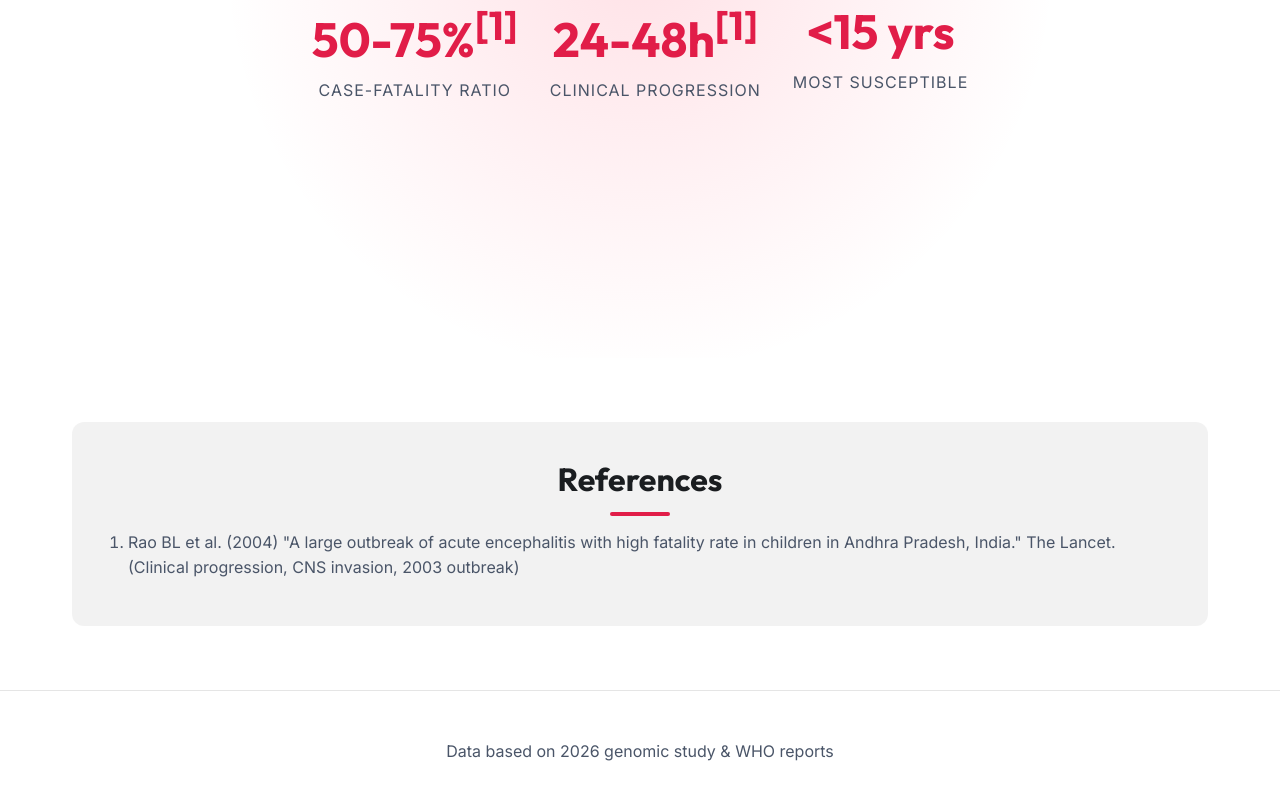
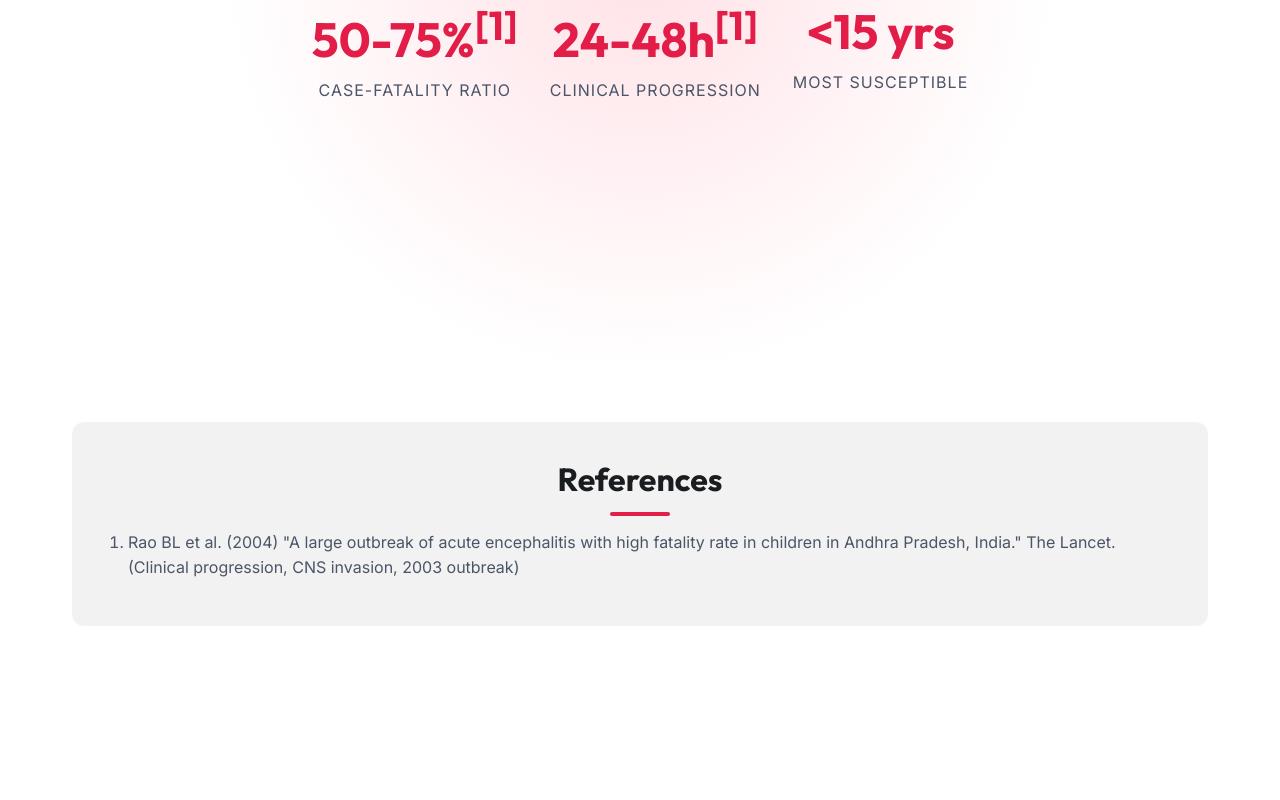
Before and after one commit to amrutkpatel/CHPVWeb, a React (Vite) app: page / in a window 1280 px wide. Shown: the part 613-1413 px from the top of the page. After the commit the page ends 1239 px from the top, so only its background shows below. Built offline with nearby package versions, Linux system fonts and the light colour scheme.

Commit message:
Remove redundant footer

```diff
--- a/src/App.jsx
+++ b/src/App.jsx
@@ -56,9 +56,6 @@ function App() {
         <References citedIds={tabReferences[activeTab]} />
       </div>
 
-      <footer style={{ textAlign: 'center', padding: '3rem', color: 'var(--text-secondary)', borderTop: '1px solid var(--surface-border)', marginTop: '4rem' }}>
-        <p>Data based on 2026 genomic study & WHO reports</p>
-      </footer>
     </>
   )
 }
```
